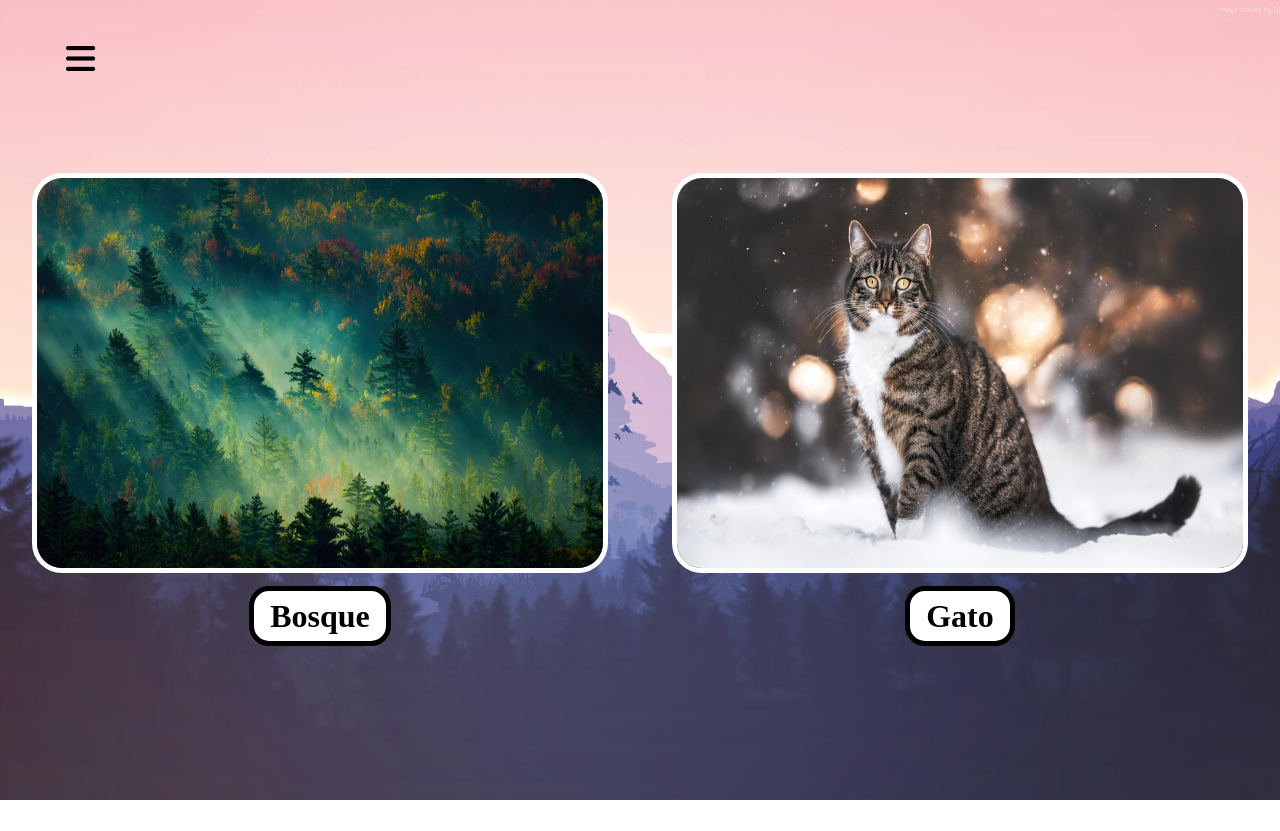
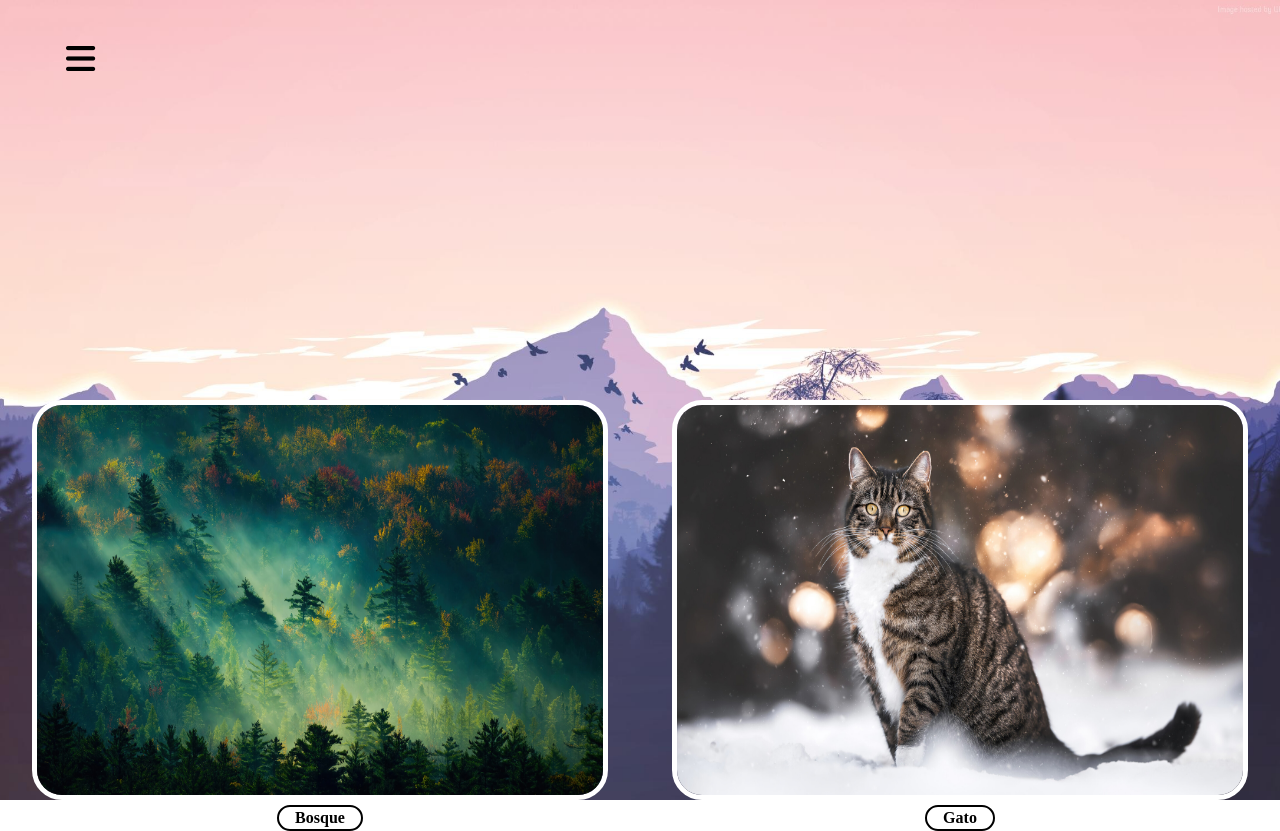
Before and after one commit to lM4nu/Comunicate, an Angular app: page /game in a window 1280 px wide. Before the commit the page ends 800 px from the top, so only its background shows below. Built offline with nearby package versions, Linux system fonts and the light colour scheme; a web font is replaced by a local one.

Commit message:
responsive landscape

```diff
--- a/src/app/game/card/card.component.css
+++ b/src/app/game/card/card.component.css
@@ -76,3 +76,20 @@ img {
     max-height: 30%;
   }
 }
+
+@media(orientation: landscape) {
+  img {
+    margin: 3px 0;
+    min-height: 50vh;
+    min-width: 80%;
+    max-width: 100%;
+    max-height: 55%;
+  }
+
+  .title {
+    margin: 2px 0;
+    padding: 0.1em 1em;
+    font-size: 1em;
+    border: 2px solid #000;
+  }
+}
--- a/src/app/game/game.component.css
+++ b/src/app/game/game.component.css
@@ -137,3 +137,22 @@ a {
     right: 175%;
   }
 }
+
+@media(orientation: landscape) {
+  .cards {
+    display: flex;
+    flex-direction: row;
+    justify-content: center;
+    align-items: flex-end;
+    width: 100%;
+    height: 100vh;
+  }
+
+  .navbar {
+    width: 30%;
+    height: 100vh;
+    right: 175%;
+    text-align: center;
+    font-size: .8em;
+  }
+}
--- a/src/app/home/home.component.css
+++ b/src/app/home/home.component.css
@@ -65,3 +65,18 @@
     font-size: 1.15em;
   }
 }
+
+@media(orientation: landscape) {
+  .title {
+    font-size: 2em;
+    margin: 10px 0;
+  }
+
+  .btn {
+    margin: 10px 0;
+    padding: .3em 2em;
+    border-radius: 40px;
+    border: 5px solid #fff;
+    font-size: 1.15em;
+  }
+}
--- a/src/app/options/options.component.css
+++ b/src/app/options/options.component.css
@@ -65,7 +65,6 @@ h4 {
     border: 5px solid #fff;
     border-radius: 30px;
     background-color: aliceblue;
-    text-align: center;
 }
 
 @media(max-width:576px) {
@@ -97,7 +96,6 @@ h4 {
         max-height: 100%;
         border: 3px solid #fff;
         background-color: aliceblue;
-        text-align: center;
     }
 
     .img-container {
@@ -108,3 +106,42 @@ h4 {
         justify-content: center;
     }
 }
+
+@media(orientation: landscape) {
+    .title {
+        font-size: 1em;
+        margin-bottom: 15px;
+    }
+
+    .menu-options {
+        width: 90%;
+        height: 70%;
+        display: flex;
+        flex-direction: column;
+        align-items: center;
+        justify-content: center;
+        font-size: 1em;
+    }
+
+    h3 {
+        font-size: .9em;
+    }
+
+    h4 {
+        font-size: .8em;
+    }
+
+    label {
+        font-size: .6em;
+    }
+
+    .imagen {
+        position: absolute;
+        top: 2vh;
+        right: 2vw;
+        margin: 10px 0;
+        max-width: 35vw;
+        max-height: 30vh;
+        border: 3px solid #fff;
+    }
+}
```
